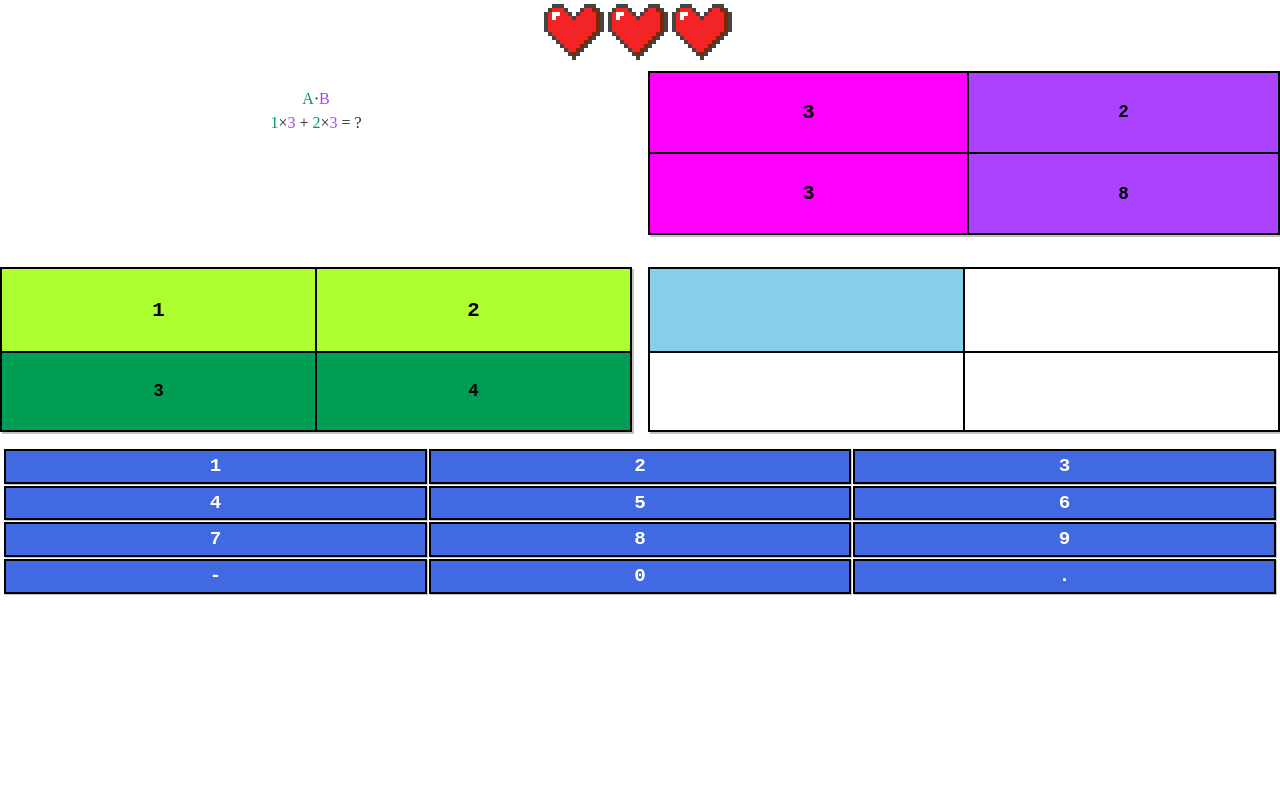
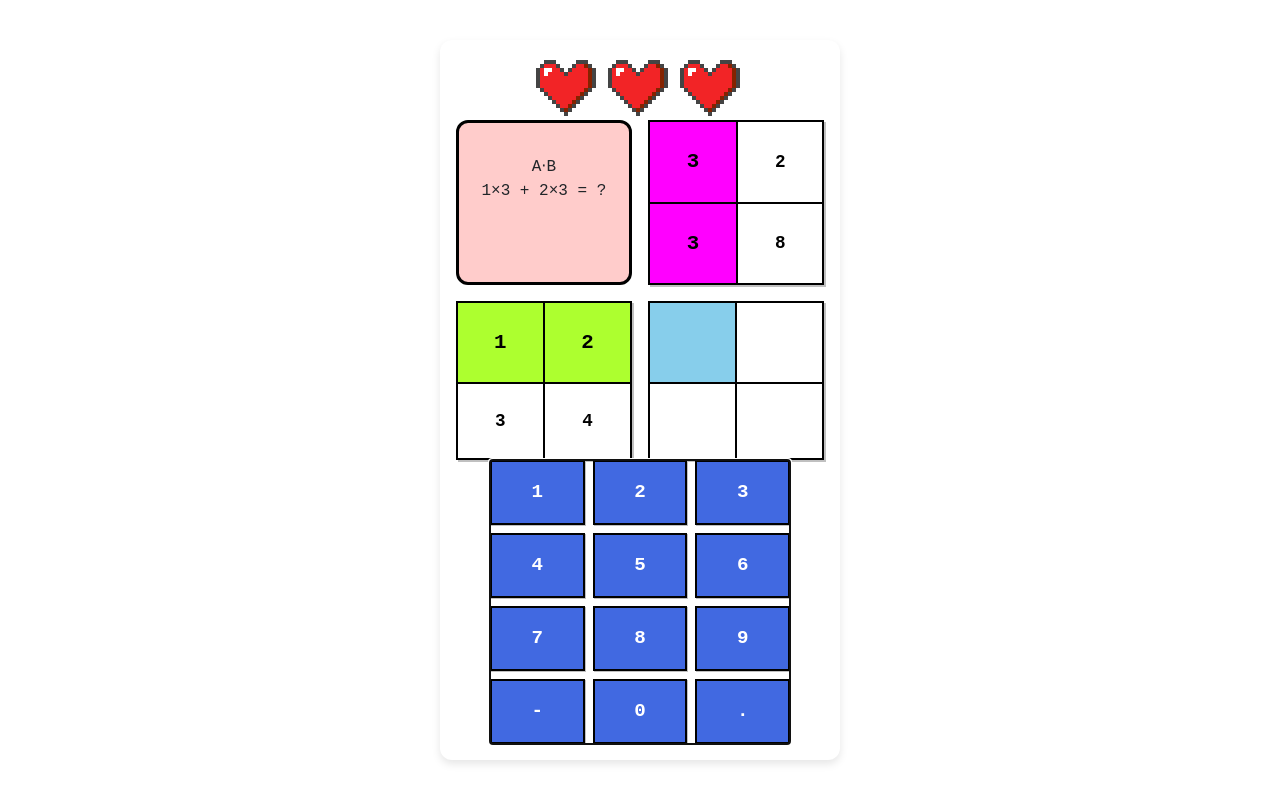
Before and after one commit to samkc-0/workbook, a React (Vite) app: page / in a window 1280 px wide. Built offline with nearby package versions, Linux system fonts and the light colour scheme.

Commit message:
restyle ui

```diff
--- a/src/index.css
+++ b/src/index.css
@@ -1,93 +1,103 @@
+/* General Reset */
 * {
   box-sizing: border-box;
+  margin: 0;
+  padding: 0;
+  font-family: "Courier New", Courier, monospace;
+}
+
+body {
+  background: #f4f4f4;
+  color: #333;
+  display: flex;
+  justify-content: center;
+  align-items: center;
+  min-height: 100vh;
+  padding: 1rem;
 }
 
 main {
-  width: 100vw;
-  height: 100vh;
-  position: absolute;
-  text-align: center;
   display: flex;
   flex-direction: column;
-  align-items: stretch;
-  justify-content: stretch;
+  align-items: center;
+  justify-content: center;
+  gap: 1rem;
+  width: 100%;
+  max-width: 800px;
+  padding: 1rem;
+  background-color: #fff;
+  border-radius: 12px;
+  box-shadow: 0 4px 8px rgba(0, 0, 0, 0.1);
 }
 
 .matrix-grid {
   display: grid;
-  grid-template-rows: 1fr 1fr;
+  grid-template-areas:
+    "info B"
+    "A answer";
   grid-template-columns: 1fr 1fr;
-  grid-gap: 1rem;
+  gap: 1rem;
+  width: 100%;
+  max-width: 600px;
+  margin: auto;
+}
+
+.info {
+  grid-area: info;
+  text-align: center;
+  padding: 1rem;
+  background: #ffcccb;
+  border: 3px solid #000;
+  border-radius: 12px;
+  font-size: 1rem;
+}
+
+.A {
+  grid-area: A;
+  background-color: hsl(152, 100%, 31%);
+  color: #fff;
+}
+
+.B {
+  grid-area: B;
+  background-color: hsl(273, 100%, 63%);
+  color: #fff;
+}
+
+.answer {
+  grid-area: answer;
+  background: #f0f0f0;
+  padding: 0.5rem;
+  border: 3px solid #000;
+  border-radius: 8px;
 }
 
 table.matrix {
   border-collapse: collapse;
-  margin-bottom: 1rem;
+  width: 100%;
+  text-align: center;
+  background: #fff;
   box-shadow: silver 2px 2px;
   font-size: 1.1rem;
 }
 
 .matrix td {
-  /* white-space: nowrap;
-    overflow: hidden;
-    text-overflow: ellipsis; */
-}
-
-.matrix.highlight-rows {
-  display: grid;
-  grid-template-rows: auto;
-}
-.phone-pad {
-  /* width: 100%;
-    height: 100%;
-    position: absolute; */
-  margin: auto;
-}
-
-.phone-pad:focus {
-  border: none;
-  outline: none;
-}
-.phone-pad button {
-  width: 33%;
-  height: auto;
-  margin: 1px;
-  border: solid black 2px;
   font-family: "Courier New", Courier, monospace;
-  box-shadow: silver 1px 1px;
-  font-weight: bold;
-  font-size: 1.2rem;
-  background-color: royalblue;
-  color: white;
-}
-.matrix .highlighted {
-  background-color: skyblue;
-  font-size: 1.3rem;
-}
-
-.matrix .cell {
-  font-family: "Courier New", Courier, monospace, monospace;
   font-weight: bold;
   width: 2rem;
   height: 2rem;
   border: solid black 2px;
   color: black;
+  transition: background-color 0.3s;
 }
 
-.A {
-  background-color: hsl(152, 100%, 31%);
+.matrix td:hover {
+  background-color: skyblue;
 }
 
-.A-text {
-  font-family: inherit;
-  color: hsl(152, 100%, 31%);
-}
-.B {
-  background-color: hsl(273, 100%, 63%);
-}
-.B-text {
-  font-family: inherit;
-  color: hsl(273, 100%, 63%);
+.matrix .highlighted {
+  background-color: skyblue;
+  font-size: 1.3rem;
 }
 
 .A .highlighted {
@@ -99,3 +109,82 @@ table.matrix {
   background-color: fuchsia;
   color: black;
 }
+
+.phone-pad {
+  display: grid;
+  grid-template-columns: repeat(3, 1fr);
+  gap: 0.5rem;
+  width: 100%;
+  max-width: 300px;
+  margin: auto;
+}
+
+.phone-pad button {
+  width: 100%;
+  padding: 1rem;
+  border: solid black 2px;
+  font-family: "Courier New", Courier, monospace;
+  font-weight: bold;
+  font-size: 1.2rem;
+  background-color: royalblue;
+  color: white;
+  box-shadow: silver 1px 1px;
+  transition: background-color 0.3s, transform 0.2s;
+}
+
+.phone-pad button:hover {
+  background-color: navy;
+}
+
+.phone-pad button:active {
+  transform: scale(0.95);
+}
+
+.lives {
+  display: flex;
+  gap: 0.5rem;
+  justify-content: center;
+}
+
+.nes-icon.heart {
+  color: red;
+  font-size: 2rem;
+}
+
+.nes-icon.heart.is-empty {
+  color: lightgray;
+}
+
+.correct {
+  color: green;
+}
+
+.incorrect {
+  color: red;
+}
+
+@media (max-width: 600px) {
+  .matrix-grid {
+    grid-template-areas:
+      "info"
+      "B"
+      "A"
+      "answer";
+    grid-template-columns: 1fr;
+  }
+
+  .matrix td {
+    width: 1.5rem;
+    height: 1.5rem;
+    font-size: 0.9rem;
+  }
+
+  .phone-pad button {
+    padding: 0.8rem;
+    font-size: 1rem;
+  }
+
+  main {
+    padding: 0.5rem;
+  }
+}
--- /dev/null
+++ b/src/old.index.css
@@ -0,0 +1,211 @@
+/* * {
+  box-sizing: border-box;
+}
+
+html {
+  margin: 0;
+  padding: 0;
+}
+
+:root {
+  font-family: Inter, system-ui, Avenir, Helvetica, Arial, sans-serif;
+  line-height: 1.5;
+  font-weight: 400;
+
+  font-size: 20px;
+
+  /* color-scheme: light dark; */
+  /* color: rgba(255, 255, 255, 0.87); */
+  /* background-color: #242424; */
+
+  font-synthesis: none;
+  text-rendering: optimizeLegibility;
+  -webkit-font-smoothing: antialiased;
+  -moz-osx-font-smoothing: grayscale;
+}
+
+a {
+  font-weight: 500;
+  color: #646cff;
+  text-decoration: inherit;
+}
+a:hover {
+  color: #535bf2;
+}
+/*
+#root {
+  position: absolute;
+  margin: auto;
+  width: 100%;
+  height: 100%;
+  margin: auto 10vw auto 10vw;
+} */
+
+h1 {
+  font-size: 3.2em;
+  line-height: 1.1;
+}
+
+button {
+  border-radius: 8px;
+  border: 1px solid transparent;
+  padding: 0.6em 1.2em;
+  font-size: 1em;
+  font-weight: 500;
+  font-family: inherit;
+  /* background-color: #1a1a1a; */
+  cursor: pointer;
+  transition: border-color 0.25s;
+}
+button:hover {
+  border-color: #646cff;
+}
+button:focus,
+button:focus-visible {
+  outline: 4px auto -webkit-focus-ring-color;
+}
+
+/* @media (prefers-color-scheme: light) {
+  :root {
+    color: #213547;
+    background-color: #ffffff;
+  }
+  a:hover {
+    color: #747bff;
+  }
+  button {
+    background-color: #f9f9f9;
+  }
+} */
+
+.matrix.highlight-rows {
+  display: grid;
+  grid-template-rows: auto;
+}
+
+.matrix .highlighted {
+  background-color: skyblue;
+  font-size: 1.3rem;
+}
+
+.matrix .cell {
+  font-family: "Courier New", Courier, monospace, monospace;
+  font-weight: bold;
+  width: 2rem;
+  height: 2rem;
+  border: solid black 2px;
+  color: white;
+}
+
+.matrix-grid {
+  display: grid;
+  grid-template-rows: 1fr 1fr;
+  grid-template-columns: 1fr 1fr;
+  grid-gap: 1rem;
+}
+
+table.matrix {
+  border-collapse: collapse;
+  margin-bottom: 1rem;
+  box-shadow: silver 2px 2px;
+  font-size: 1.1rem;
+}
+
+.matrix td {
+  /* white-space: nowrap;
+  overflow: hidden;
+  text-overflow: ellipsis; */
+}
+
+.phone-pad {
+  /* width: 100%;
+  height: 100%;
+  position: absolute; */
+  margin: auto;
+}
+
+.phone-pad:focus {
+  border: none;
+  outline: none;
+}
+.phone-pad button {
+  width: 33%;
+  height: auto;
+  margin: 1px;
+  border: solid black 2px;
+  font-family: "Courier New", Courier, monospace;
+  box-shadow: silver 1px 1px;
+  font-weight: bold;
+  font-size: 1.2rem;
+  background-color: royalblue;
+  color: white;
+}
+
+.A {
+  background-color: hsl(152, 100%, 31%);
+}
+
+.A-text {
+  font-family: inherit;
+  color: hsl(152, 100%, 31%);
+}
+.B {
+  background-color: hsl(273, 100%, 63%);
+}
+.B-text {
+  font-family: inherit;
+  color: hsl(273, 100%, 63%);
+}
+
+.A .highlighted {
+  background-color: greenyellow;
+  color: black;
+}
+
+.B .highlighted {
+  background-color: fuchsia;
+  color: black;
+}
+/* .ans {
+    background-color: #eee;
+  }
+  .ans.highlighted {
+    background-color: white;
+  } */
+
+.ans .cell {
+  color: black;
+}
+
+.info {
+  display: flex;
+  justify-content: center;
+  align-items: center;
+  font-size: 3rem;
+  /* border: solid silver 1px;
+  box-shadow: grey 1px 1px; */
+}
+
+/* .correct {
+  color: green;
+}
+
+.incorrect::after {
+  content: "_";
+} */
+
+main {
+  /* display: flex;
+  flex-direction: column; */
+  width: 100vw;
+  height: 100vh;
+  position: absolute;
+  text-align: center;
+  padding-left: 10vw;
+  padding-right: 10vw;
+  margin-top: 5vh;
+}
+
+.info {
+  font-family: "Gill Sans", "Gill Sans MT", Calibri, "Trebuchet MS", sans-serif;
+} */
```
